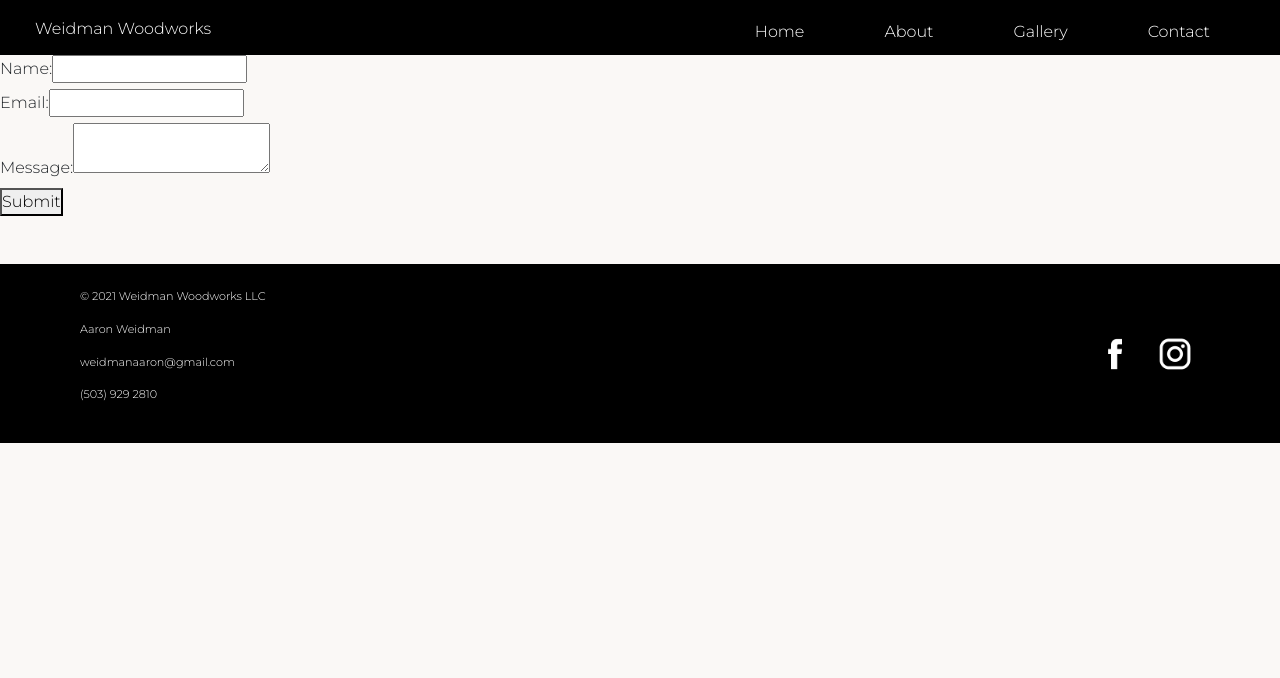
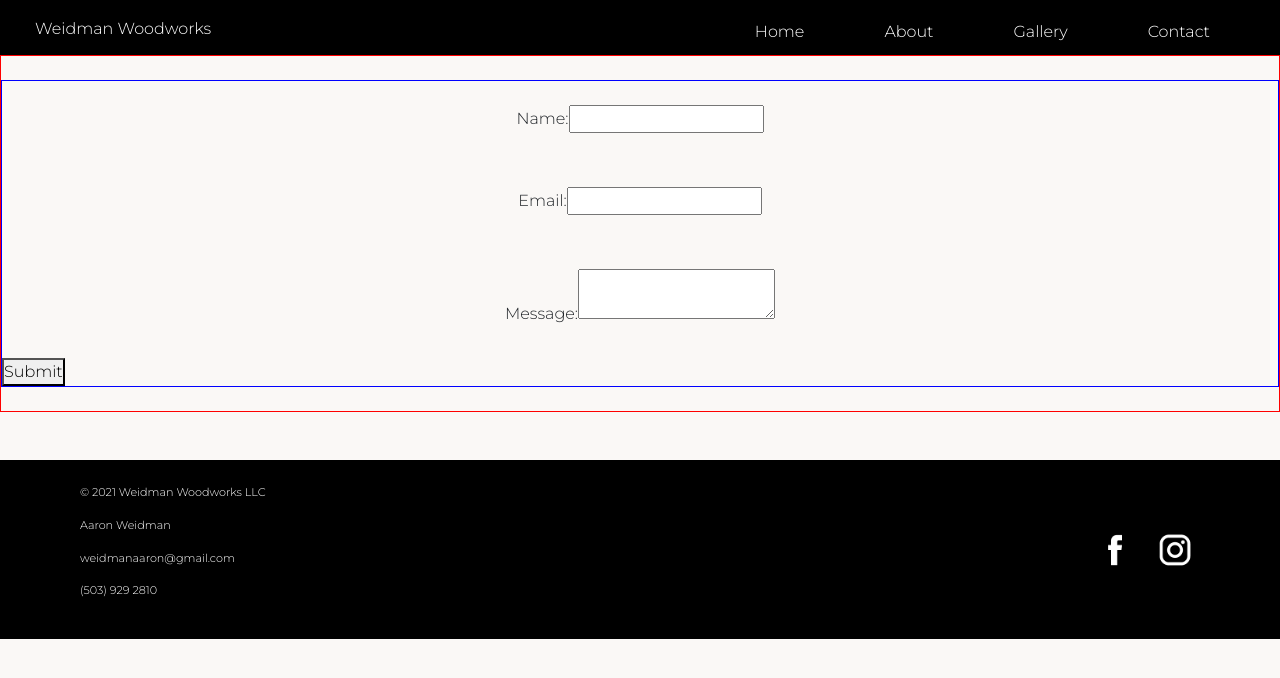
Before and after one commit to Saul-Ordonez/weidman-woodworks, a React (Create React App) app: page /#/contact in a window 1280 px wide. Shown: the top 678 px of the page. Built offline with nearby package versions, Linux system fonts and the light colour scheme.

Commit message:
begin styling out contact form

```diff
--- a/src/components/Contact.jsx
+++ b/src/components/Contact.jsx
@@ -1,4 +1,5 @@
 import React, { useState } from 'react';
+import styles from './contact.module.css';
 
 const Contact = () => {
   const [status, setStatus] = useState("Submit");
@@ -23,21 +24,27 @@ const Contact = () => {
     alert(result.status);
   };
   return (
+
     <form onSubmit={handleSubmit}>
-      <div>
+      <div className={styles.container}>
+        <div className={styles.wrapper}>
+          <div className={styles.form_content}>
             <label htmlFor="name">Name:</label>
             <input type="text" id="name" required />
           </div>
-      <div>
+          <div className={styles.form_content}>
             <label htmlFor="email">Email:</label>
             <input type="email" id="email" required />
           </div>
-      <div>
+          <div className={styles.form_content}>
             <label htmlFor="message">Message:</label>
             <textarea id="message" required />
           </div>
-      <button type="submit">{status}</button>
+          <button type="submit" className={styles.submit_button}>{status}</button>
+        </div>
+      </div>
     </form>
+
   );
 };
 
--- /dev/null
+++ b/src/components/contact.module.css
@@ -0,0 +1,19 @@
+.container {
+  width: 100%;
+  padding: 1.5em 0;
+  border: 1px solid red;
+}
+
+.wrapper {
+  border: 1px solid blue;
+}
+
+.form_content {
+  /* border: 1px solid green; */
+  text-align: center;
+  padding: 1.5rem 0;
+}
+
+.submit_button {
+  align-content: center;
+}
```
Lines whose indentation alone changed are shown as unchanged.
